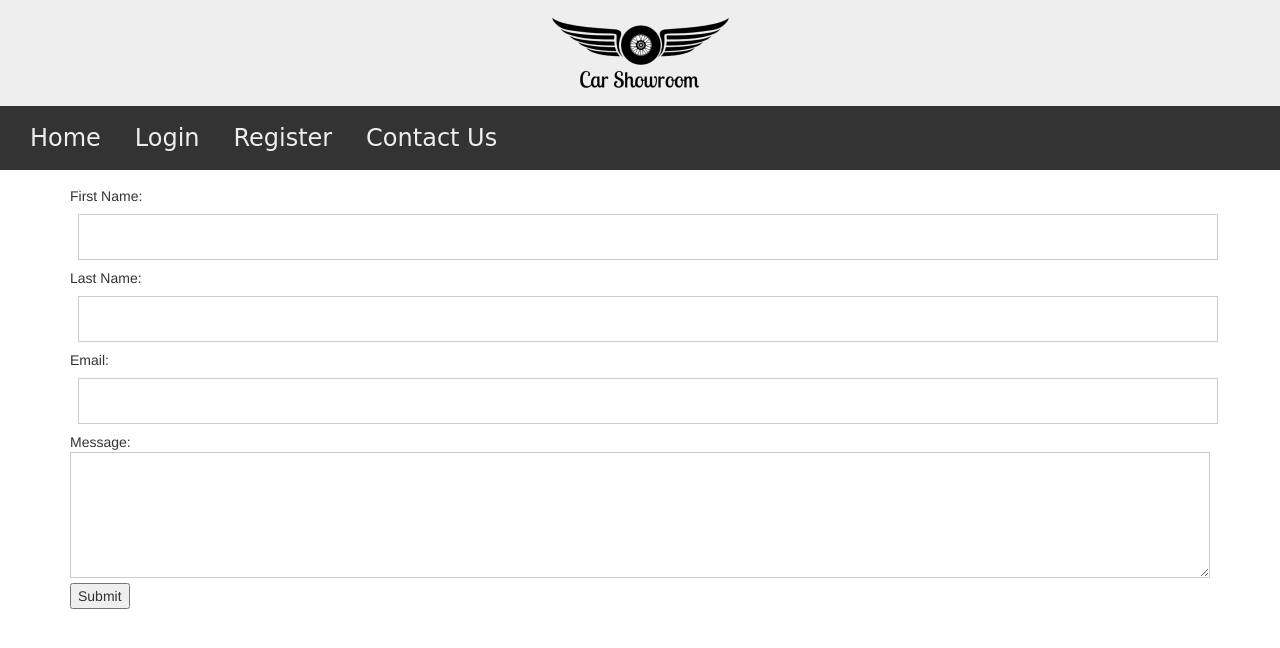
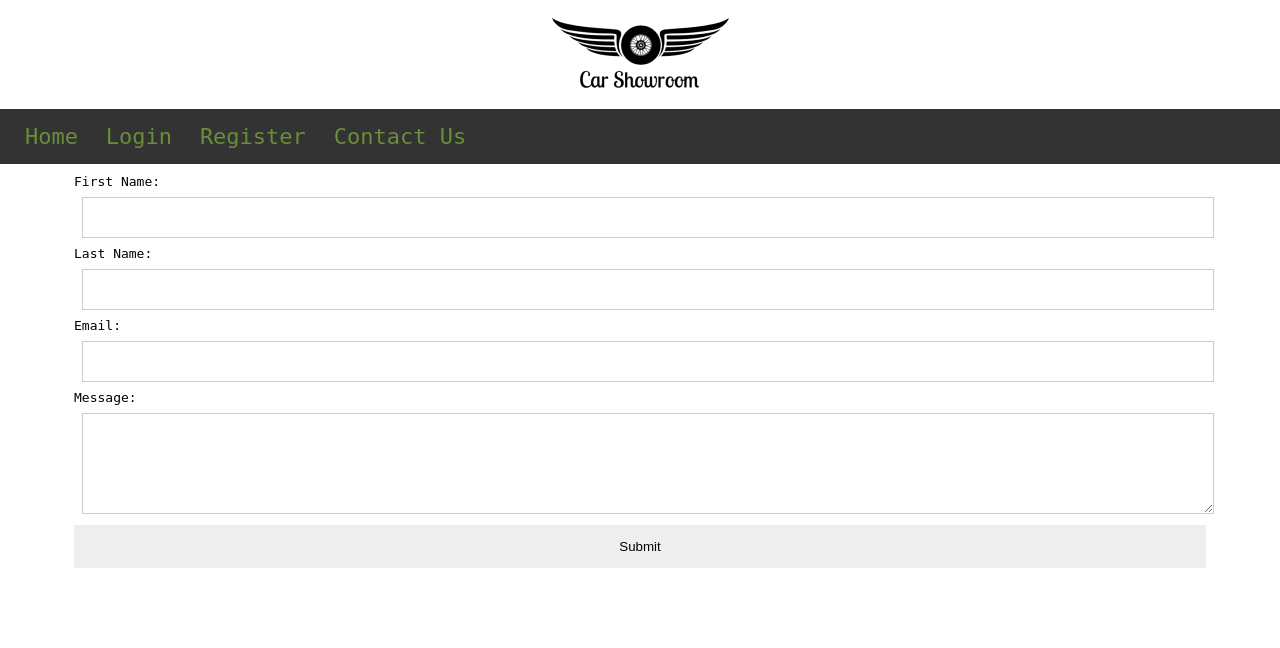
Before and after one commit to ayush-shah/Car-Showroom, a PHP site: page / in a window 1280 px wide, after a click on "Contact Us". Shown: the top 648 px of the page. Run offline with PHP 8.4, Linux system fonts and the light colour scheme; data that the repository does not hold is empty.

Commit message:
Changes: Css Revamped and Optimized Index.php - Bootstrap CDN link Removed

```diff
--- a/CSS/main.css
+++ b/CSS/main.css
@@ -1,3 +1,41 @@
+* {
+  box-sizing: border-box;
+}
+.override{
+  margin:0px !important;
+}
+body{
+  margin: 0px;
+  font-family: monospace;
+
+}
+p{
+  margin-block-start:0;
+  margin-block-end:1px;
+}
+
+form{
+  padding: 10px;
+  margin-left: auto;
+  margin-right: auto;
+  width: 90%;
+}
+
+input[type=text], input[type=password], textarea{
+  width: 100%;
+  padding: 12px 20px;
+  margin: 8px;
+  display: inline-block;
+  border: 1px solid #ccc;
+}
+
+button{
+  border: none;
+  width:100%;
+  padding: 14px 20px;
+  background-color: #EEE;
+  cursor: pointer;
+}
 
 #loader{
   position:absolute;
@@ -14,113 +52,35 @@ border-bottom:16px solid #777;
   border-left:16px solid #BBB;
   animation:spin 4s infinite;
 }
-#parallax {
+
+#staticnav{
+  padding:15px 0px 15px 15px;
+  background-color: #333;
+}
+
+#staticnav a{
+  padding:10px;
+  font-size: 22px;
+  color: #8dca4099;
+}
+
+#parallax{
   opacity:0.9;
   position: relative;
   background-attachment: fixed;
   background-position:center;
   background-repeat: no-repeat;
   background-size: cover;
-
-}
-#head1 a{
-  text-decoration: none;
-	cursor:pointer;
 }
 
-.backgroundimg{
-  background-position: center;
-  background-repeat: no-repeat;
-  background-size: 90%;
-  position:fixed;
-  background-image:url(logo.png);
+#parallax p{
+  padding: 10px;
+  color: darkgray;
+  letter-spacing: 10px;
+  font-size: 23px;
+  cursor: pointer;
+  background-color: #000000a3;
 }
-#parallax p{
-    background-color: #1114;
-    color: #eee;
-    padding: 18px;
-    font-size: 25px;
-    letter-spacing: 10px;
-}
-#head1{
-	display:none;
-}
-#backimg{
-	width:50%;
-	height:50%;
-}
-header{
-display:inline-block;
-background-color:#EEE;
-text-align:center;
-width:100%;
-height:auto;
-overflow:hidden;
-}
-#staticnav{
-  overflow: hidden;
-  background-color: #333;
-  padding: 15px;
-}
-
-#staticnav a{
-  font-size:24px;
-
-color: #eee;
-left:5%;
-padding:15px;
-font-family: "Comic Sans MS", cursive, sans-serif;
-}
-#staticnav a:hover{
-opacity: 0.4;
-}
-
-
-@keyframes spin{
-50%{transform:rotate(360deg);}
-}
-
-input[type=text], input[type=password], textarea{
-    width: 100%;
-    padding: 12px 20px;
-    margin: 8px;
-    display: inline-block;
-    border: 1px solid #ccc;
-    box-sizing: border-box;
-}
-
-#subimages{
-  display: block;
-  padding:10px;
-  height:400px;
-  width:600px;
-}
-
-button {
-    background-color: #eee;
-    color: #1AAAAA;
-    padding: 14px 20px;
-    margin: 8px 0;
-    border: none;
-    cursor: pointer;
-    width: 100%;
-}
-
-button:hover {
-    opacity: 0.9;
-    color:#4AAAAA;
-
-}
-.container {
-    padding: 16px;
-}
-
-span.psw {
-    float: right;
-    padding-top: 16px;
-}
-
-/* Change styles for span and cancel button on extra small screens */
 
 .contentSec{
 	display:none;
--- a/index.php
+++ b/index.php
@@ -11,7 +11,6 @@ include 'PHP/Connection.php';
       </script>
       <link rel="stylesheet" href="CSS/main.css">
       <link rel="shortcut icon" type="image/x-icon" href="Icon/favicon.ico" />
-      <link rel="stylesheet" href="https://maxcdn.bootstrapcdn.com/bootstrap/3.3.7/css/bootstrap.min.css">
     </head>
     <body onload="loader()">
       <div id="loader" class="backgroundimg">
@@ -61,7 +60,7 @@ include 'PHP/Connection.php';
                   Last Name: <input type="text" name="last_name"><br>
                   Email: <input type="text" name="email"><br>
                   Message:<br><textarea rows="5" name="message" cols="30"></textarea><br>
-                  <input type="submit" name="submit" value="Submit">
+                  <button type="submit" name="submit" value="Submit">Submit</button>
                 </form>
               </div>
             </div>
@@ -97,7 +96,7 @@ include 'PHP/Connection.php';
               $result2 = mysqli_query($conn, "SELECT `img_name` FROM `subimages` WHERE `Id`=".$subid[$i]."");
               while($row2 = mysqli_fetch_array($result2))
               {
-                echo "<img id='subimages' src='Images/".$row2['img_name']."';>";
+                echo "<div id='parallax' style='min-height:500px;width:100%;background-image:url(Images/".$row2['img_name'].");'></div>";
               }
               echo "</div>";
             }
```
Lines whose indentation alone changed are shown as unchanged.
